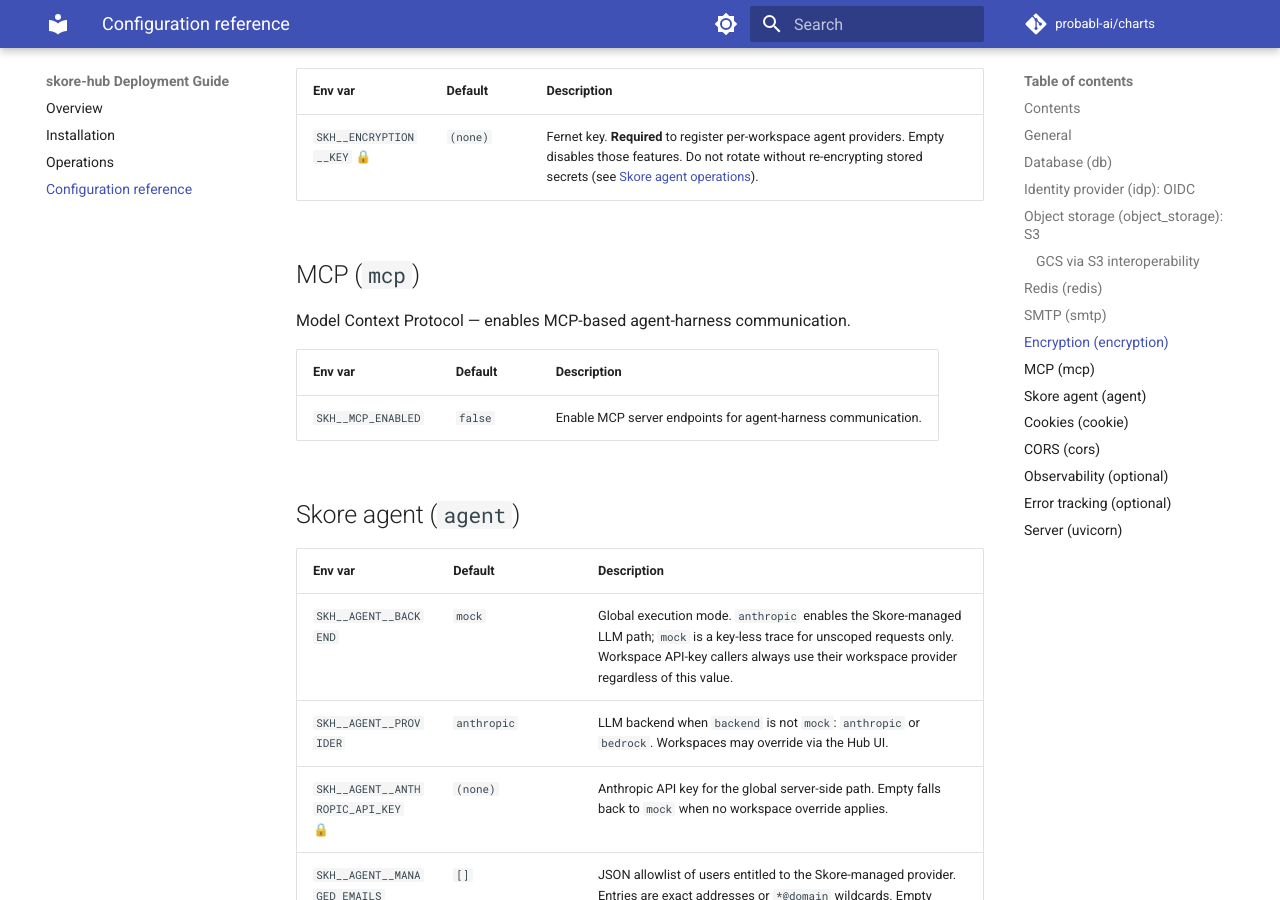
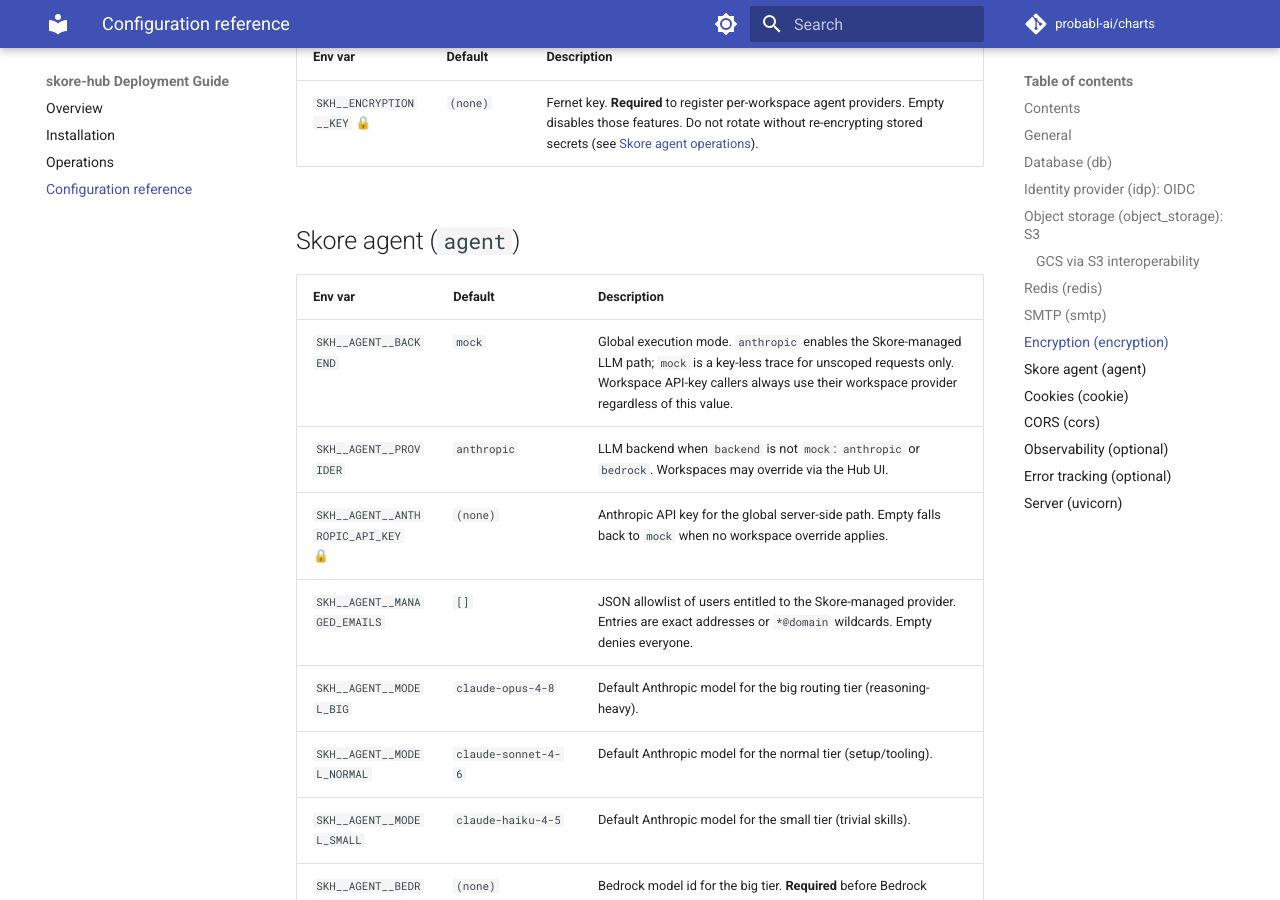
Before and after one commit to probabl-ai/charts, an MkDocs documentation site: the page built from docs/reference-configuration.md, in a window 1280 px wide and 900 px high, scrolled down 5546 px. Built offline with MkDocs 1.6.1 and Material for MkDocs 9.7.7, drawn with Linux system fonts in a browser that asks for light colours; comment, search, counter and statistics services are not loaded; some of the changed text lies outside the part shown.

Commit message:
pr feedbacks

```diff
--- a/docs/reference-configuration.md
+++ b/docs/reference-configuration.md
@@ -17,7 +17,6 @@
 - [Redis (redis)](#redis-redis)
 - [SMTP (smtp)](#smtp-smtp)
 - [Encryption (encryption)](#encryption-encryption)
-- [MCP (mcp)](#mcp-mcp)
 - [Skore agent (agent)](#skore-agent-agent)
 - [Cookies (cookie)](#cookies-cookie)
 - [CORS (cors)](#cors-cors)
@@ -134,14 +133,6 @@
 | --- | --- | --- |
 | `SKH__ENCRYPTION__KEY` 🔒 | `(none)` | Fernet key. **Required** to register per-workspace agent providers. Empty disables those features. Do not rotate without re-encrypting stored secrets (see [Skore agent operations](02-operations.md#skore-agent-operations)). |
 
-## MCP (`mcp`)
-
-Model Context Protocol — enables MCP-based agent-harness communication.
-
-| Env var | Default | Description |
-| --- | --- | --- |
-| `SKH__MCP_ENABLED` | `false` | Enable MCP server endpoints for agent-harness communication. |
-
 ## Skore agent (`agent`)
 
 | Env var | Default | Description |
```
Also changed, not shown: other parts of docs/reference-configuration.md (+1 -0 lines).
